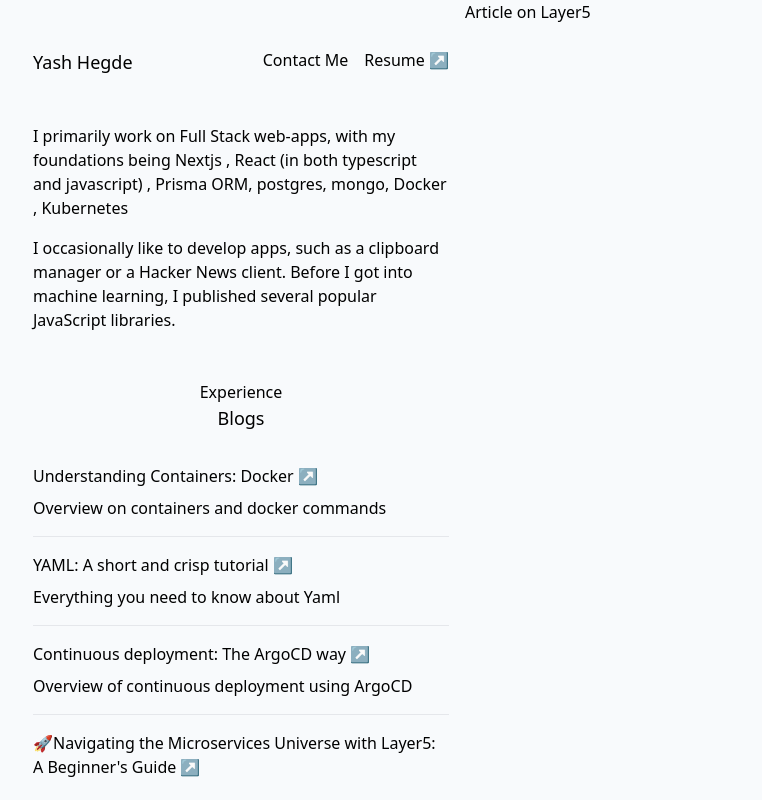
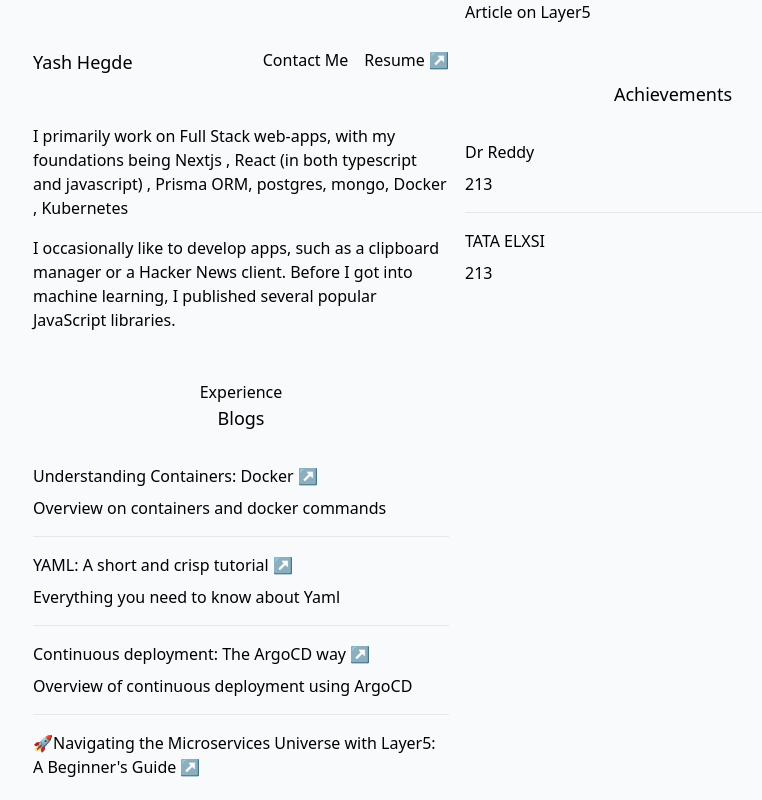
Before and after one commit to Yh010/Portfolio-v2, a React (Vite) app: page / in a window 1280 px wide. Shown: the whole page, without its empty margins (399-1161 px from the left). Built offline with nearby package versions, Linux system fonts and the light colour scheme.

Commit message:
achievements added

```diff
--- a/src/App.tsx
+++ b/src/App.tsx
@@ -1,3 +1,4 @@
+import Achievements from "./achievements/achievements";
 import Blogs from "./blogs/blogs";
 
 function App() {
@@ -45,6 +46,7 @@ function App() {
               <div></div>
             </div>
             <Blogs />
+            <Achievements />
           </div>
         </div>
         <div className="h-screen invisible">col3</div>
--- a/src/achievements/achievements.tsx
+++ b/src/achievements/achievements.tsx
@@ -1,5 +1,35 @@
+import { AchievementsArr } from "./achievementTypes";
+
+const achievements: AchievementsArr = {
+  objects: [
+    {
+      competitionName: "Dr Reddy",
+      competitionDescription: "wrfer",
+      Rank: "213",
+    },
+    {
+      competitionName: "TATA ELXSI",
+      competitionDescription: "wrfer",
+      Rank: "213",
+    },
+  ],
+};
 function Achievements() {
-  return <div>Achievements</div>;
+  return (
+    <div>
+      <div className="font-sans font-semi-bold text-lg text-center pt-14">
+        Achievements
+      </div>
+      <div className="divide-y space-y-4 pt-4">
+        {achievements.objects.map((achievement, index) => (
+          <div className="space-y-2 pt-4" key={index}>
+            <div>{achievement.competitionName}</div>
+            <div>{achievement.Rank}</div>
+          </div>
+        ))}
+      </div>
+    </div>
+  );
 }
 
 export default Achievements;
```
Also changed, not shown: src/achievements/achievementTypes.ts (+6 -2 lines).
